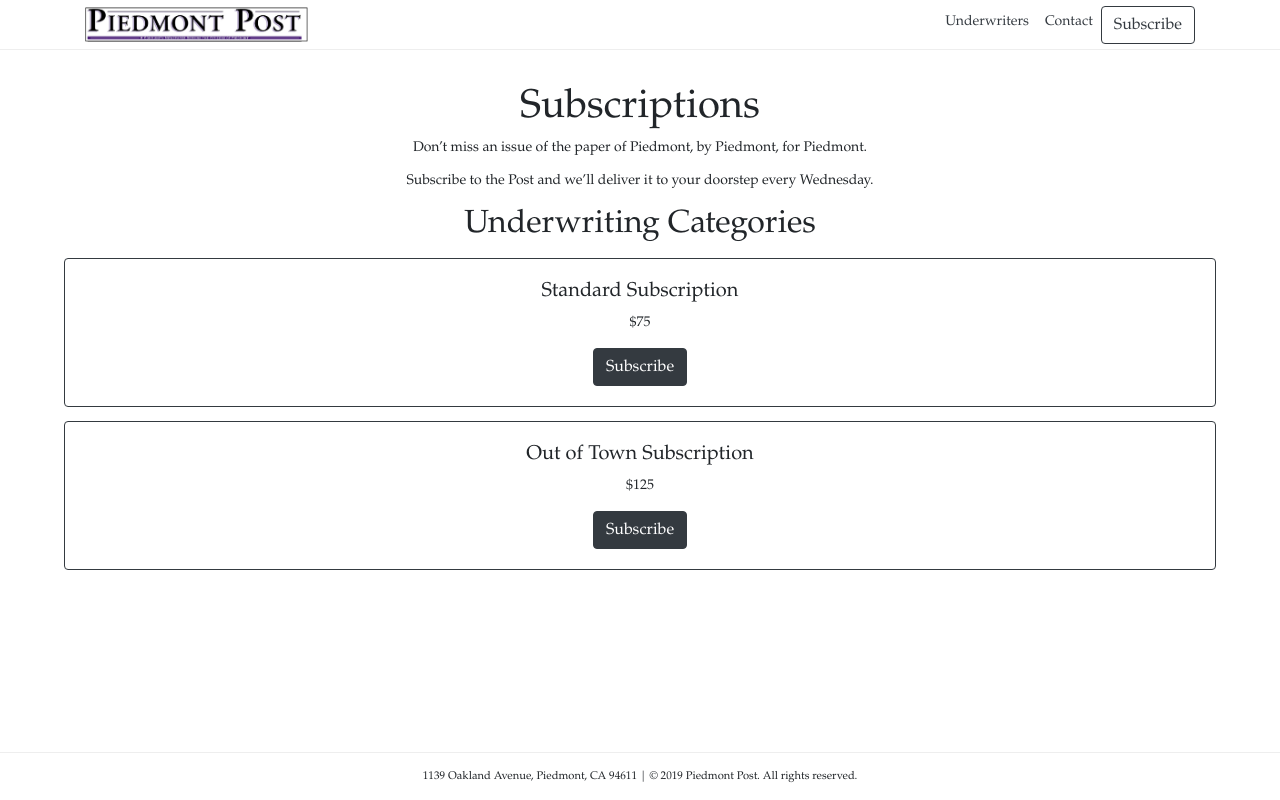
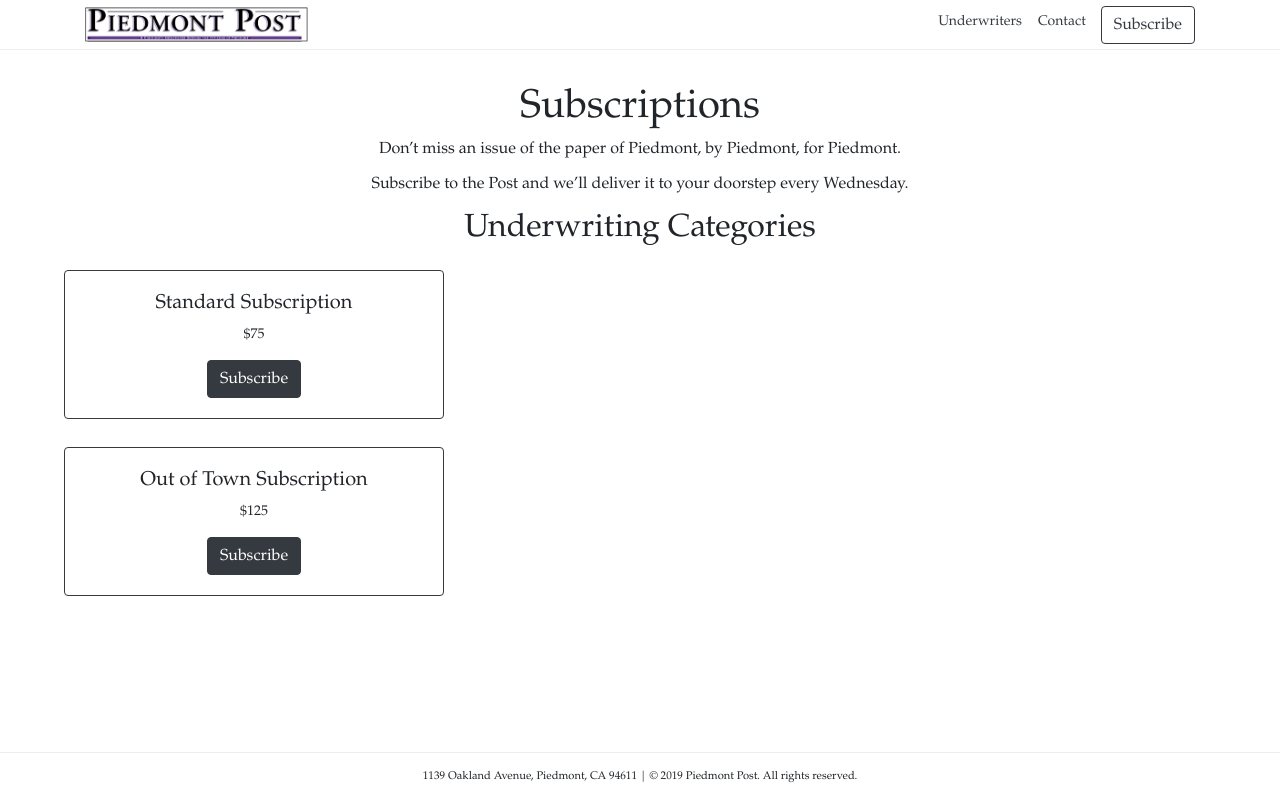
Before and after one commit to Natalielim/piedmontpost, a Node server app: page /subscribe in a window 1280 px wide. Run offline with Node 20, Linux system fonts and the light colour scheme; some libraries are stand-ins or nearby versions.

Commit message:
fixed padding

```diff
--- a/views/layout.hbs
+++ b/views/layout.hbs
@@ -44,7 +44,7 @@
             <li class="nav-item">
               <a class="nav-link text-dark" href="/contact">Contact</a>
             </li>
-            <li class="nav-item">
+            <li class="nav-item" style="padding-left: 0.5em">
               <a class="btn btn-outline-dark my-2 my-sm-0" href="/subscribe">Subscribe</a>
             </li>
           </ul>
--- a/views/subscribe.hbs
+++ b/views/subscribe.hbs
@@ -3,44 +3,16 @@
 <script src="https://js.stripe.com/v3"></script>
 
 <div>
-  <div class="text-center">
+  <div class="text-center jumbotron-text">
     <h1>Subscriptions</h1>
     <p>Don’t miss an issue of the paper of Piedmont, by Piedmont, for Piedmont.</p>
     <p>Subscribe to the Post and we’ll deliver it to your doorstep every Wednesday.</p>
   </div>
+</div>
 
+<div>
   <h2 class="text-center">Underwriting Categories</h2>
-  <div class="text-center">
-    <!-- <div class="card-columns text-center"> -->
-
-      <!-- <div class="card border-dark">
-        <div class="card-body">
-          <h5 class="card-title">Founders Circle</h5>
-          <p class="card-text">over $500</p>
-          <a href="#" class="btn btn-dark">Subscribe</a>
-        </div>
-      </div>
-      <div class="card border-dark">
-        <div class="card-body">
-          <h5 class="card-title">Publishers Circle</h5>
-          <p class="card-text">$250 - $499</p>
-          <a href="#" class="btn btn-dark">Subscribe</a>
-        </div>
-      </div>
-      <div class="card border-dark">
-        <div class="card-body">
-          <h5 class="card-title">Press Club</h5>
-          <p class="card-text">$150 - $249</p>
-          <a href="#" class="btn btn-dark">Subscribe</a>
-        </div>
-      </div>
-      <div class="card border-dark">
-        <div class="card-body">
-          <h5 class="card-title">Newsroom</h5>
-          <p class="card-text">$75 - $149</p>
-          <a href="#" class="btn btn-dark">Subscribe</a>
-        </div>
-      </div> -->
+    <div class="text-center card-columns">
       <div style="margin: 1em" class="card border-dark">
         <div class="card-body">
           <h5 class="card-title">Standard Subscription</h5>
```
